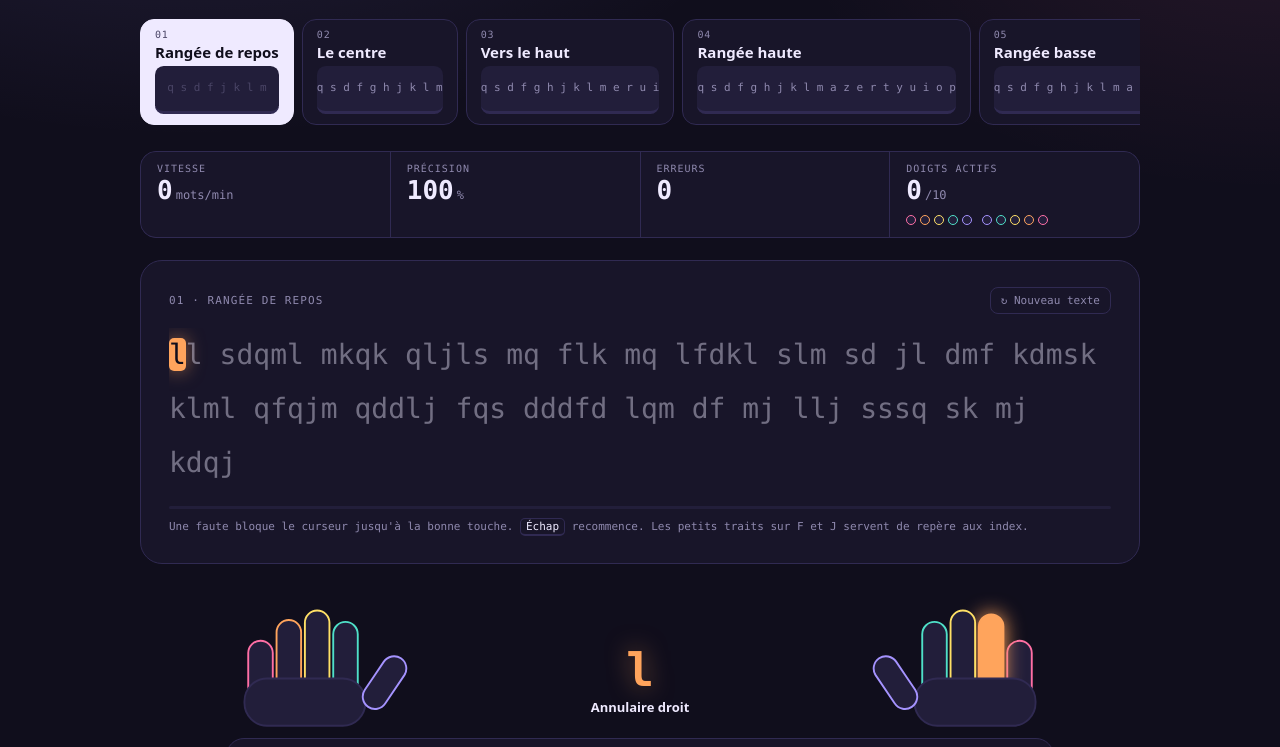
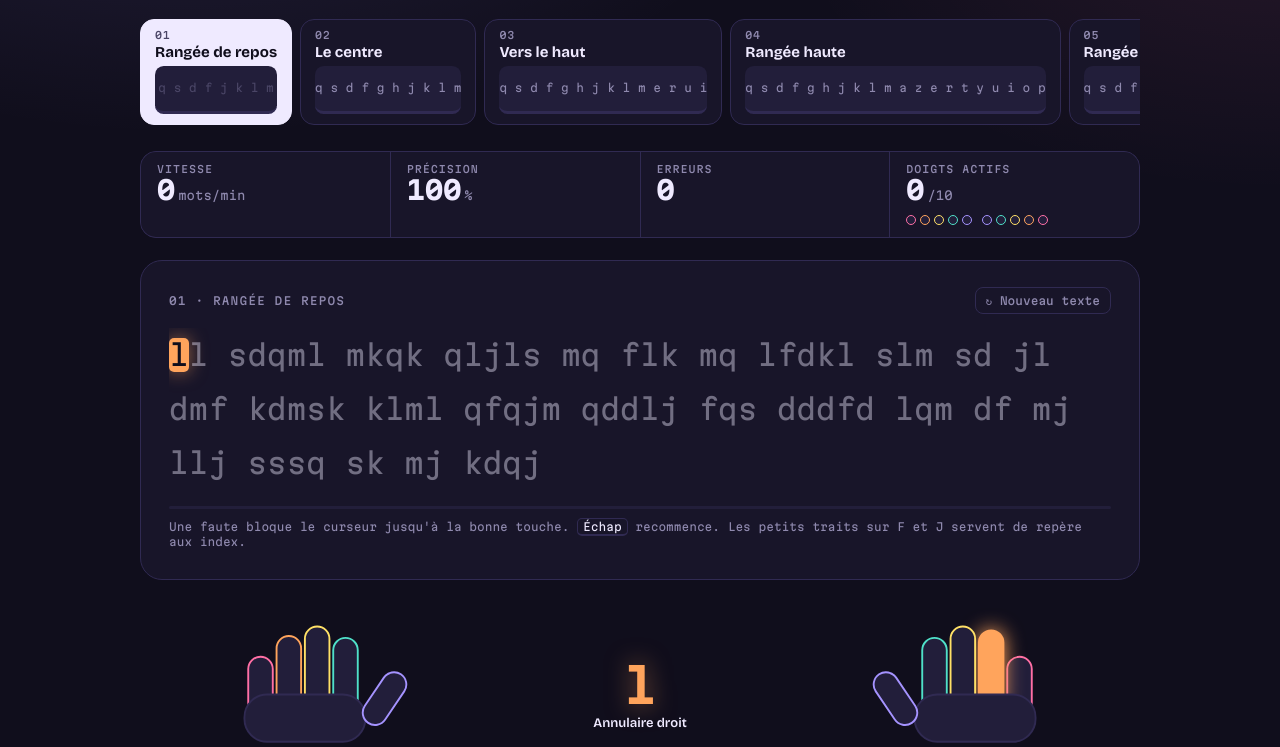
Before and after one commit to Tototra/fingertouch, a plain HTML site: page public/index.html in a window 1280 px wide. Shown: the part 89-836 px from the top of the page. Drawn offline with Linux system fonts and the light colour scheme; the site is published under a folder, as on GitHub Pages, so addresses that start at the root find nothing.

Commit message:
Déploiement sur GitHub Pages
Chemins relatifs pour fonctionner sous /fingertouch/, workflow qui
publie public/ à chaque push sur main.

```diff
--- a/public/index.html
+++ b/public/index.html
@@ -10,20 +10,20 @@
 <meta property="og:type" content="website">
 <meta property="og:title" content="Dix Doigts">
 <meta property="og:description" content="Apprends à taper avec tous tes doigts, sans regarder le clavier.">
-<meta property="og:image" content="/og.png">
+<meta property="og:image" content="https://tototra.github.io/fingertouch/og.png">
 <meta property="og:locale" content="fr_FR">
 <meta name="twitter:card" content="summary_large_image">
-<link rel="icon" href="/favicon.ico" sizes="any">
-<link rel="icon" type="image/png" sizes="32x32" href="/favicon-32.png">
-<link rel="apple-touch-icon" href="/apple-touch-icon.png">
-<link rel="manifest" href="/manifest.webmanifest">
-<link rel="preload" href="/fonts/bricolage-grotesque.woff2" as="font" type="font/woff2" crossorigin>
-<link rel="preload" href="/fonts/martian-mono-400.woff2" as="font" type="font/woff2" crossorigin>
+<link rel="icon" href="favicon.ico" sizes="any">
+<link rel="icon" type="image/png" sizes="32x32" href="favicon-32.png">
+<link rel="apple-touch-icon" href="apple-touch-icon.png">
+<link rel="manifest" href="manifest.webmanifest">
+<link rel="preload" href="fonts/bricolage-grotesque.woff2" as="font" type="font/woff2" crossorigin>
+<link rel="preload" href="fonts/martian-mono-400.woff2" as="font" type="font/woff2" crossorigin>
 <style>
-@font-face{font-family:'Bricolage Grotesque';font-style:normal;font-display:swap;font-weight:200 800;src:url(/fonts/bricolage-grotesque.woff2) format('woff2-variations'),url(/fonts/bricolage-grotesque.woff2) format('woff2')}
-@font-face{font-family:'Martian Mono';font-style:normal;font-display:swap;font-weight:400;src:url(/fonts/martian-mono-400.woff2) format('woff2')}
-@font-face{font-family:'Martian Mono';font-style:normal;font-display:swap;font-weight:500;src:url(/fonts/martian-mono-500.woff2) format('woff2')}
-@font-face{font-family:'Martian Mono';font-style:normal;font-display:swap;font-weight:700;src:url(/fonts/martian-mono-700.woff2) format('woff2')}
+@font-face{font-family:'Bricolage Grotesque';font-style:normal;font-display:swap;font-weight:200 800;src:url(fonts/bricolage-grotesque.woff2) format('woff2-variations'),url(fonts/bricolage-grotesque.woff2) format('woff2')}
+@font-face{font-family:'Martian Mono';font-style:normal;font-display:swap;font-weight:400;src:url(fonts/martian-mono-400.woff2) format('woff2')}
+@font-face{font-family:'Martian Mono';font-style:normal;font-display:swap;font-weight:500;src:url(fonts/martian-mono-500.woff2) format('woff2')}
+@font-face{font-family:'Martian Mono';font-style:normal;font-display:swap;font-weight:700;src:url(fonts/martian-mono-700.woff2) format('woff2')}
 *,*::before,*::after{box-sizing:border-box}
 html,body{margin:0;height:auto}
 img{max-width:100%}
```
Also changed, not shown: .github/workflows/pages.yml (added), README.md, public/manifest.webmanifest, 1 other file.
